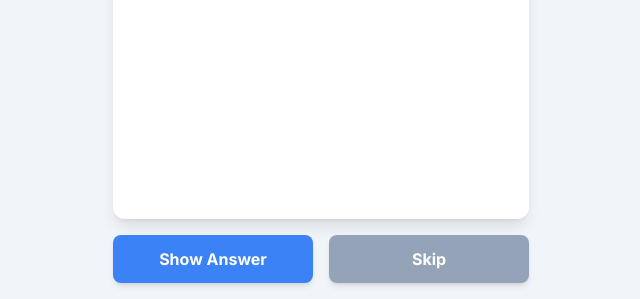
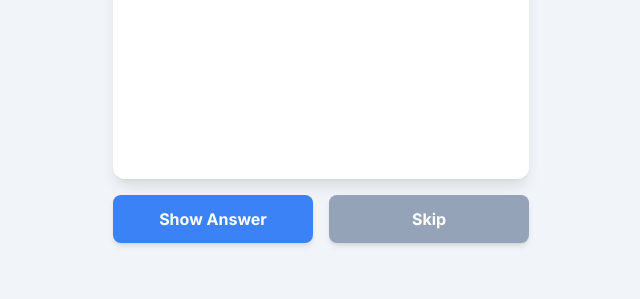
Before and after one commit to innerproduct/innerproduct.github.io, a plain HTML site: page index.html in a window 1280 px wide. Shown: the part 501-800 px from the top of the page, without its empty margins (319-959 px from the left). Drawn offline with nearby package versions, Linux system fonts and the light colour scheme; a web font is replaced by a local one.

Commit message:
don't use all vertical space

```diff
--- a/index.html
+++ b/index.html
@@ -48,7 +48,7 @@
 </head>
 <body class="bg-slate-100 text-slate-800 flex items-center justify-center h-screen overflow-hidden">
 
-    <div id="app" class="w-full max-w-md mx-auto h-full flex flex-col p-4">
+    <div id="app" class="w-full max-w-md mx-auto h-[90vh] flex flex-col p-4">
         <!-- Stats Header -->
         <header class="mb-4 bg-white p-4 rounded-xl shadow-md">
             <h1 class="text-xl font-bold text-center text-slate-700 mb-3">Vocabulary Practice Stats</h1>
```
